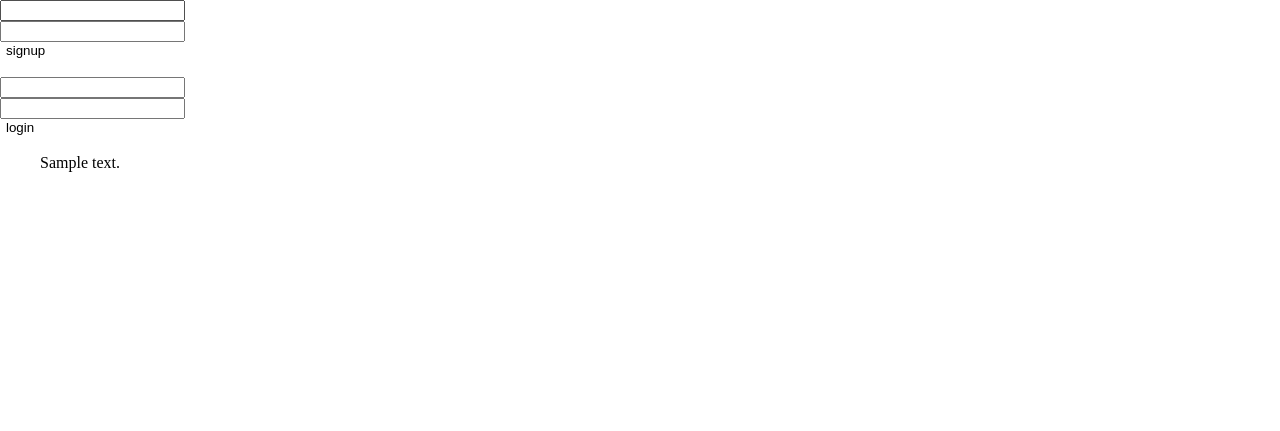
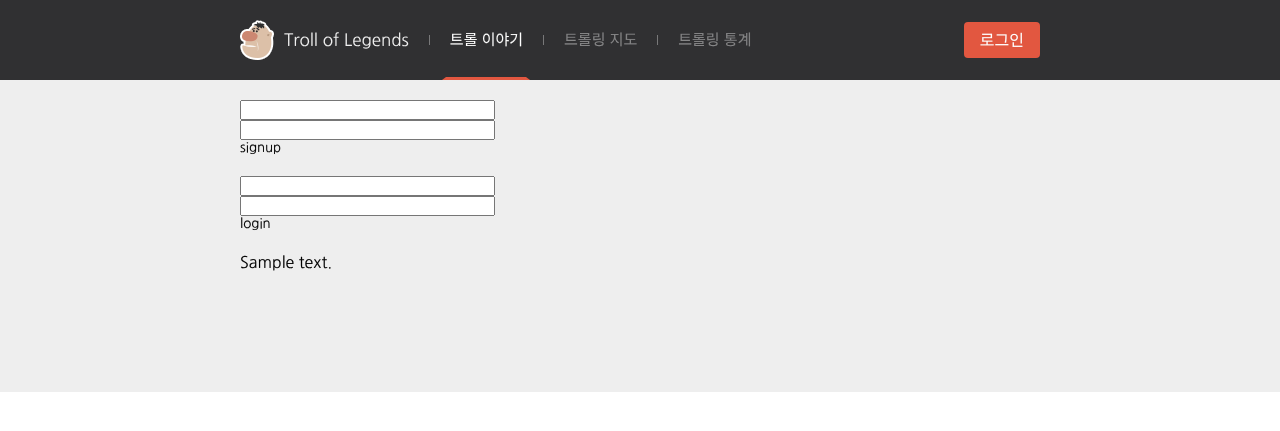
Before and after one commit to boolgom/Troll-of-Lengends, a Django app: page / in a window 1280 px wide. Shown: the top 431 px of the page. Run offline with Django 3.2, Linux system fonts and the light colour scheme; tables that the repository leaves empty hold one stand-in row (values such as "Sample post").

Commit message:
Added header style.

```diff
--- a/trolloflegends/trolloflegends/static/css/base.css
+++ b/trolloflegends/trolloflegends/static/css/base.css
@@ -1,15 +1,30 @@
+/* FONT */
+
+@import url(http://fonts.googleapis.com/earlyaccess/nanumgothic.css);
+
+/* BASE CSS */
+
 ::selection{
 }
 ::-moz-selection{
 }
 *{
     margin:0;
-    padding:);
+    padding:0;
     display:block;
     overflow:hidden;
     box-sizing:border-box;
 
     -moz-box-sizing:border-box;
+
+    font-family:"Nanum Gothic", sans-serif;
+    font-weight:400;
+
+    /* for better rendering */
+    text-rendering:optimizingLegibility;
+    text-shadow:0 0 1px rgba(0,0,0,0.05);
+    -webkit-text-stroke:0.1px;
+    -webkit-font-smoothing:subpixel-antialiased;
 }
 script, title, style{
     display:none;
@@ -22,3 +37,87 @@ button{
     outline:none;
     background:none;
 }
+
+
+/* HEADER */
+
+#wrapper-header{
+    width:100%;
+    height:80px;
+    background:#303032;
+}
+#header{
+    width:800px;
+    height:100%;
+    margin:0 auto;
+}
+#header h1{
+    height:40px;
+    font-size:17px;
+    font-weight:500;
+    padding-left:44px;
+    background:url("/media/res/img_logo.png") left 50% no-repeat;
+    float:left;
+    line-height:40px;
+    color:#f2f2f2;
+    margin:20px 20px 0 0;
+}
+#header #menu{
+    float:left;
+}
+#header #menu>li{
+    float:left;
+}
+#header #menu>li:before{
+    content:"";
+    background:url("/media/res/bg_menu_deco.png") 0 0 no-repeat;
+    width:1px;
+    height:10px;
+    margin:35px 0;
+    display:block;
+    float:left;
+}
+#header #menu>li a{
+    font-size:15px;
+    color:rgba(255,255,255,0.4);
+    margin:0 12px;
+    float:left;
+    line-height:80px;
+    padding:0 8px;
+}
+#header #menu>li a:hover{
+    color:#fff;
+}
+#header #menu>li a.sel{
+    color:#fff;
+    background:url("/media/res/bg_menu_sel_deco.png") 50% bottom no-repeat;
+    cursor:default;
+}
+#header #login{
+    border-radius:4px;
+    background:#e25740;
+    font-size:16px;
+    color:#fff;
+    line-height:36px;
+    padding:0 16px;
+    float:right;
+    margin-top:22px;
+    cursor:pointer;
+}
+#header #login:hover{
+    background:#d14630;
+}
+
+
+/* BODY WRAPPER */
+
+#wrapper-body{
+    width:100%;
+    height:100%;
+    background:#eeeeee;
+    padding-bottom:100px;
+}
+#body{
+    width:800px;
+    margin:20px auto;
+}
--- a/trolloflegends/trolloflegends/templates/base.html
+++ b/trolloflegends/trolloflegends/templates/base.html
@@ -6,7 +6,7 @@
         <meta charset="utf-8">
         <meta name="description" content="Troll of Legends, powered by 2014 SPRING KAKAO-KAIST Hackaton">
         <meta name="keywords" content="kaist, sparcs, troll of legends, complaints, newsfeed">
-        <meta name="author" content="Jonghyuk Jung, heretor92@gmail.com; ChangWon Lee, chiyah92@gmail.com, Kyumin Sim, kyumin92@gmail.com">
+        <meta name="author" content="Jonghyuk Jung, heretor92@gmail.com, ChangWon Lee, chiyah92@gmail.com, Kyumin Sim, kyumin92@gmail.com">
         <!-- STYLE SHEETS -->
         <link rel="stylesheet" type="text/css" href="{{STATIC_URL}}css/base.css">
         {% block css %}{% endblock %}
@@ -16,6 +16,21 @@
         {% csrf_token %}
     </head>
     <body>
-        {% block body %}{% endblock %}
+        <div id="wrapper-header">
+            <header id="header">
+                <h1 id="logo">Troll of Legends</h1>
+                <ul id="menu">
+                    <li class="menu-story"><a href="#" class="sel">트롤 이야기</a></li>
+                    <li class="menu-map"><a href="#">트롤링 지도</a></li>
+                    <li class="menu-static"><a href="#">트롤링 통계</a></li>
+                </ul>
+                <button id="login">로그인</button>
+            </header>
+        </div>
+        <div id="wrapper-body">
+            <div id="body">
+                {% block body %}{% endblock %}
+            </div>
+        </div>
     </body>
 </html>
```
Also changed, not shown: trolloflegends/trolloflegends/media/res/bg_menu_deco.png (added), trolloflegends/trolloflegends/media/res/bg_menu_sel_deco.png (added), trolloflegends/trolloflegends/media/res/img_logo.png (added).
